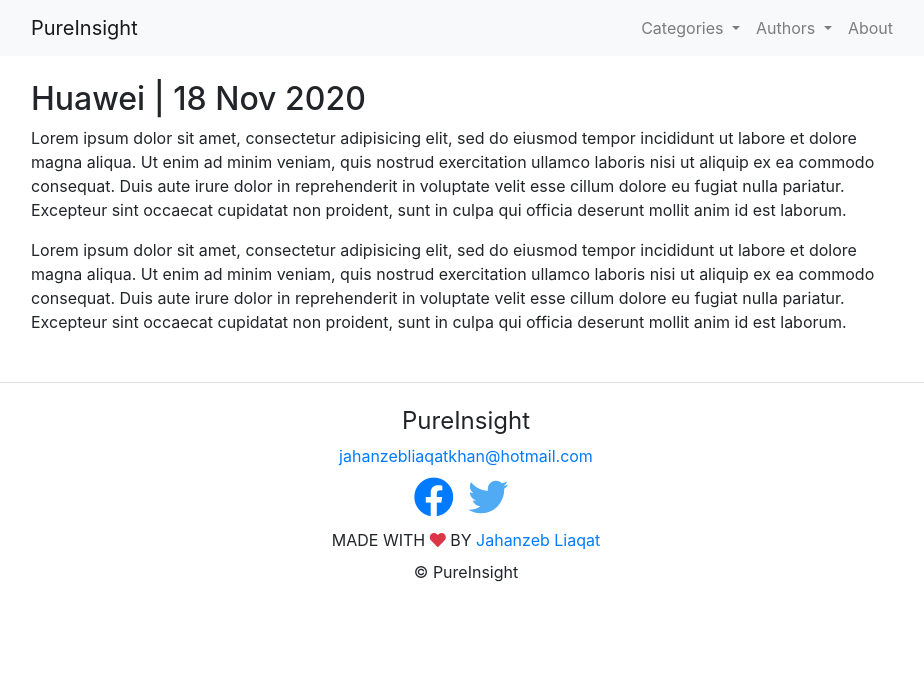
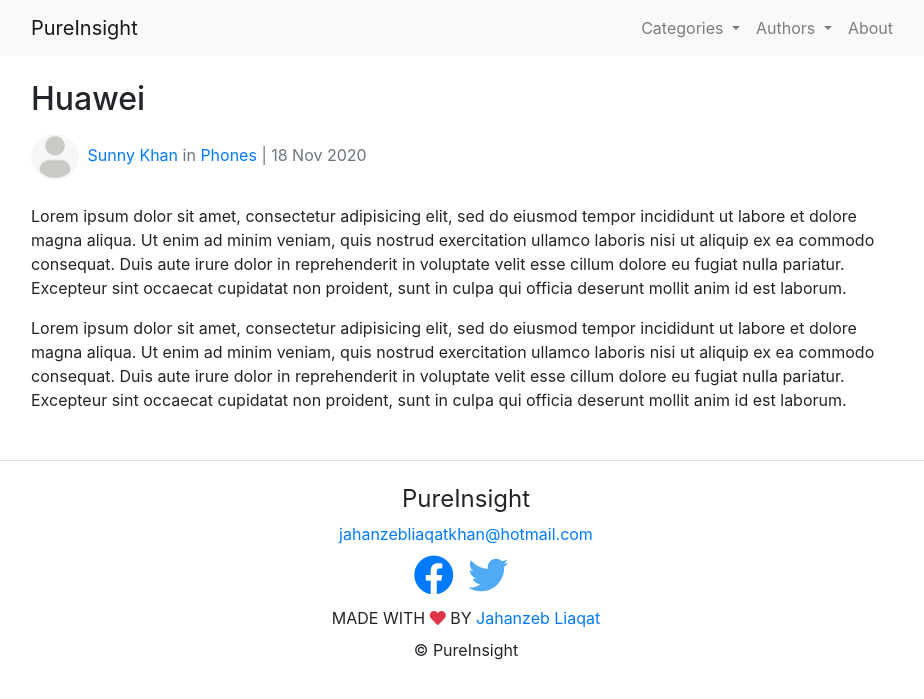
Before and after one commit to pureinsight/pureinsight.github.io, a Jekyll site: the page built from _posts/2020-11-18-huawei.md, in a window 1280 px wide. Shown: the top 699 px of the page, without its empty margins (174-1098 px from the left). Built offline with Jekyll 4.4.1, drawn with Linux system fonts in a browser that asks for light colours; comment, search, counter and statistics services are not loaded.

Commit message:
abstract post details into include

```diff
--- a/_includes/post_card.html
+++ b/_includes/post_card.html
@@ -18,11 +18,8 @@
     </div><!-- card body -->
     <div class="card-footer">
       <small class="text-muted">
-        <a href="{{ author.url }}">{{ author.name }}</a>
-        in
-        <a href="{{ category.url }}">{{ category.name }}</a>
+        {% include post_info.html post=post author=author category=category %}
       </small>
-      <small class="text-muted">| {{ post.date | date_to_string }}</small>
     </div>
   </div><!-- card -->
 </div><!-- col -->
--- /dev/null
+++ b/_includes/post_info.html
@@ -0,0 +1,2 @@
+<a href="{{ include.author.url }}">{{ include.author.name }}</a> in
+<a href="{{ include.category.url }}">{{ include.category.name }}</a> | {{ include.post.date | date_to_string }}
--- a/_layouts/post.html
+++ b/_layouts/post.html
@@ -1,6 +1,12 @@
 ---
 layout: default
 ---
-<h2>{{ page.title }} | {{ page.date | date_to_string }}</h2>
+{% assign author = site.authors | where: 'short_name', page.author | first %}
+{% assign category = site.categories | where: 'short_name', page.category | first %}
 
+<h2 class="mb-3">{{ page.title }}</h2>
+<p class="text-muted mb-4">
+  <img src="/assets/images/authors/{{author.image | default: site.default_author.image}}" alt="{{author.name}}" class="mini-author mr-1">
+  {% include post_info.html post=page author=author category=category %}
+</p>
 {{ content | markdownify }}
--- a/_sass/main.scss
+++ b/_sass/main.scss
@@ -5,3 +5,9 @@
 .author-image {
   width: 150px;
 }
+
+.mini-author {
+  border-radius: 100%;
+  width: 48px;
+
+}
```
